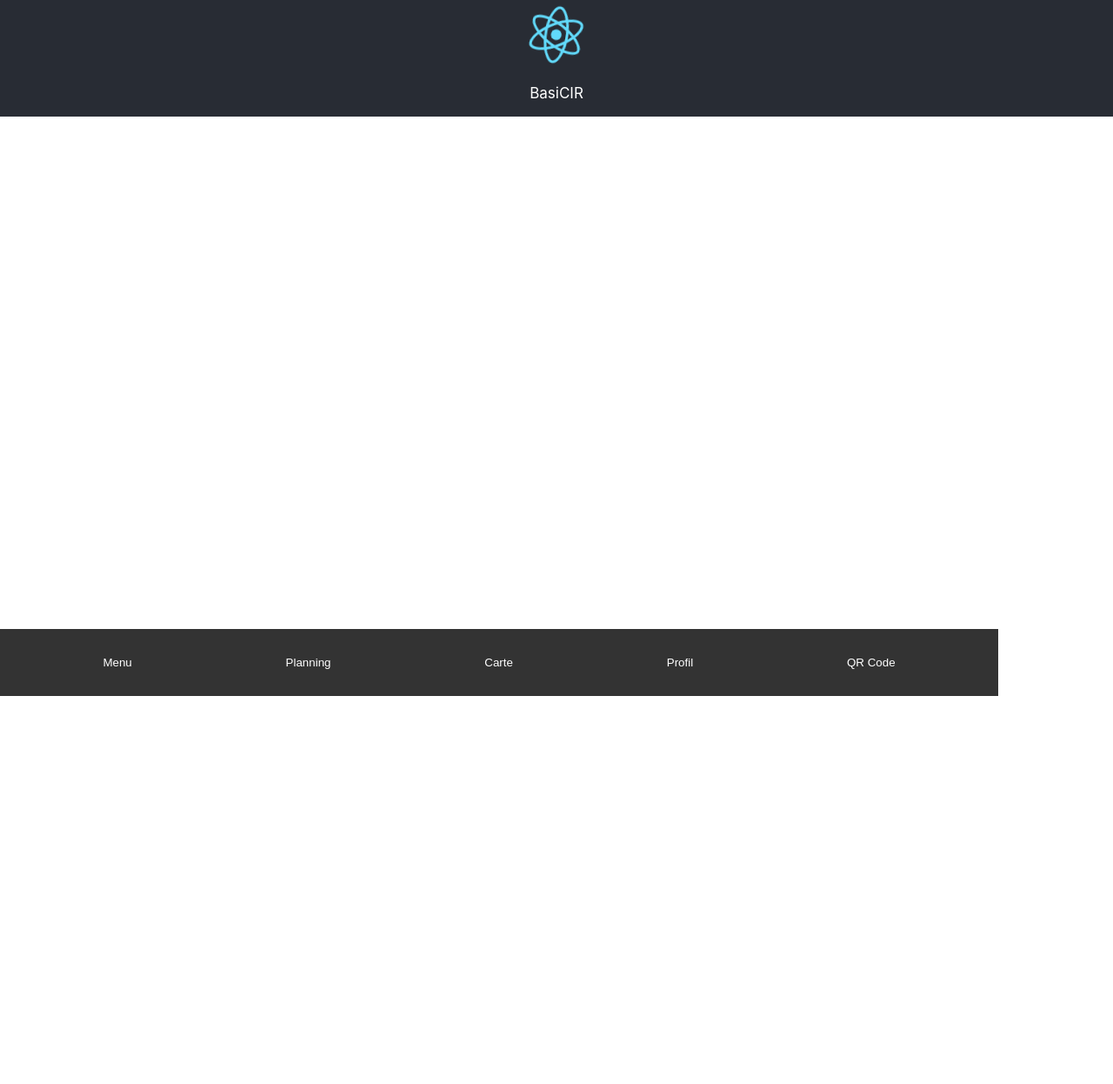
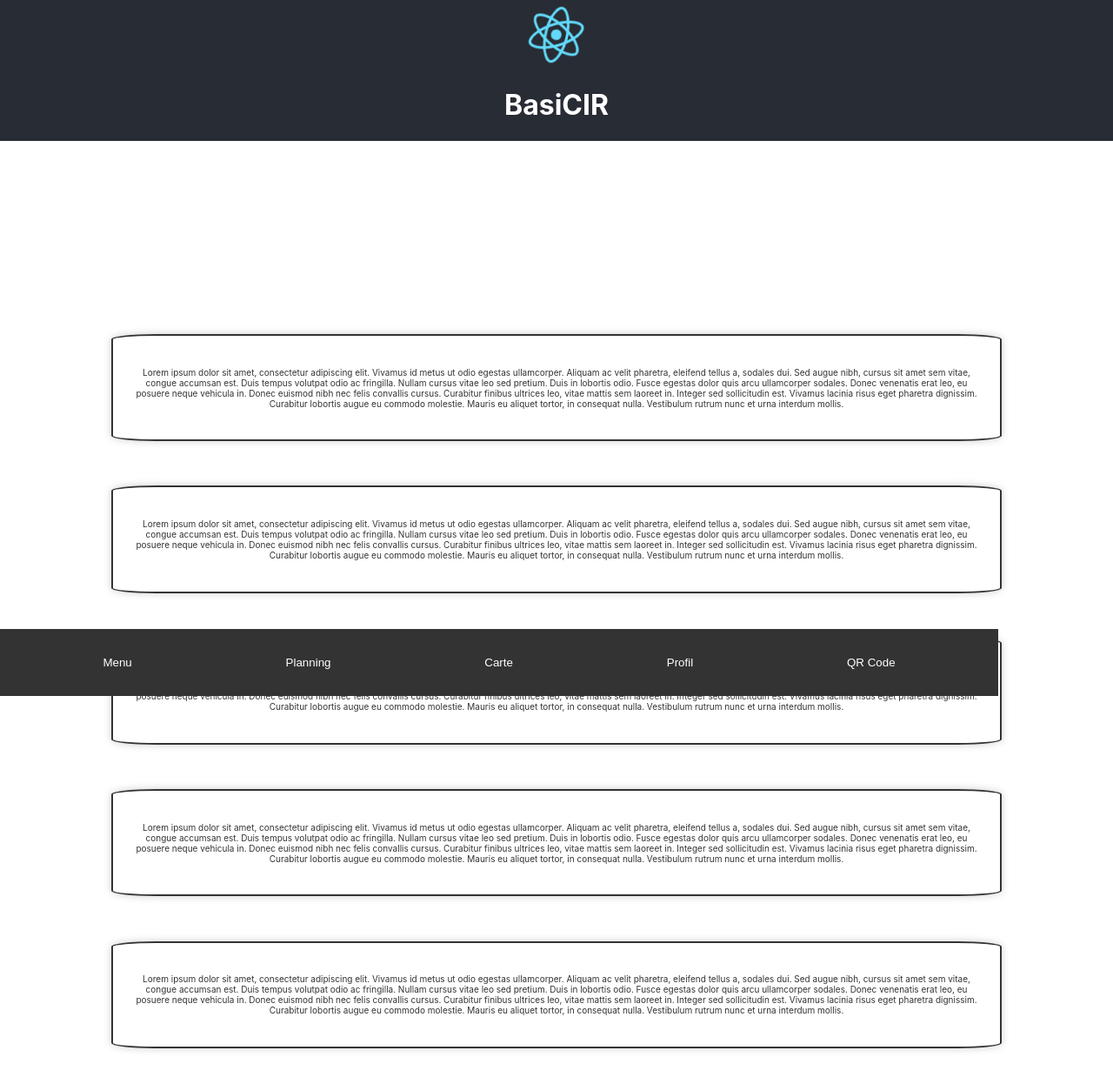
Before and after one commit to BaCIR-fit/BaCIR-Fit, a React (Create React App) app: page / in a window 1280 px wide. Shown: the top 1246 px of the page at 87% size. Before the commit the page ends 800 px from the top, so only its background shows below. Built offline with nearby package versions, Linux system fonts and the light colour scheme.

Commit message:
Squelette visuel

```diff
--- a/src/App.css
+++ b/src/App.css
@@ -1,3 +1,6 @@
 .App {
   text-align: center;
+  display: flex;
+  flex-direction: column;
+  min-height: 100vh; /* 100% de la hauteur de la fenêtre visible */
 }
--- a/src/App.js
+++ b/src/App.js
@@ -1,5 +1,6 @@
 import React from 'react'
 import Header from "./components/Header.jsx"
+import Infos from "./components/Infos.jsx"
 import Footer from "./components/Footer.jsx"
 
 import './App.css';
@@ -8,6 +9,11 @@ function App() {
   return (
     <div className="App">
       <Header />
+      <Infos title="first-info"/>
+      <Infos title="info"/>
+      <Infos title="info"/>
+      <Infos title="info"/>
+      <Infos title="last-info"/>
       <Footer />
     </div>
   );
--- a/src/components/Header.css
+++ b/src/components/Header.css
@@ -9,15 +9,18 @@
     }
 }
 
-.header-header {
+header {
+    position: fixed;
+    width: 100%;
+    color: white;
     background-color: #282c34;
     min-height: 10vh;
     display: flex;
     flex-direction: column;
     align-items: center;
     justify-content: center;
-    font-size: calc(5px + 1.5vmin);
-    color: white;
+    font-size: calc(4px + 1.5vmin);
+    z-index: 100; /* Mise au premier plan */
 }
 
 .header-link {
--- a/src/components/Header.jsx
+++ b/src/components/Header.jsx
@@ -5,11 +5,11 @@ import "./Header.css"
 
 const Header = () => {
     return (
-        <header className="header-header">
+        <header>
             <img src={logo} className="header-logo" alt="logo" />
-            <p>
+            <h1>
                 BasiCIR
-            </p>
+            </h1>
         </header>
     )
 }
--- /dev/null
+++ b/src/components/Infos.css
@@ -0,0 +1,43 @@
+p {
+    font-size: 10px;
+    color: #333; /* Couleur du texte dans le cadre */
+}
+
+.first-info {
+    position: relative;
+    margin-top: 30%;
+    margin-bottom: 2%;
+    margin-left: 10%;
+    margin-right: 10%;
+    padding: 2%;
+    border: 2px solid #333; /* Couleur de la bordure du cadre */
+    border-radius: 5%; /* Bords arrondis */
+    background-color: #fff; /* Couleur de fond du cadre */
+    box-shadow: 0 0 10px rgba(0, 0, 0, 0.2); /* Ombre du cadre */
+}
+
+.info {
+    position: relative;
+    margin-top: 2%;
+    margin-bottom: 2%;
+    margin-left: 10%;
+    margin-right: 10%;
+    padding: 2%;
+    border: 2px solid #333; /* Couleur de la bordure du cadre */
+    border-radius: 5%; /* Bords arrondis */
+    background-color: #fff; /* Couleur de fond du cadre */
+    box-shadow: 0 0 10px rgba(0, 0, 0, 0.2); /* Ombre du cadre */
+}
+
+.last-info {
+    position: relative;
+    margin-top: 2%;
+    margin-bottom: 25%;
+    margin-left: 10%;
+    margin-right: 10%;
+    padding: 2%;
+    border: 2px solid #333; /* Couleur de la bordure du cadre */
+    border-radius: 5%; /* Bords arrondis */
+    background-color: #fff; /* Couleur de fond du cadre */
+    box-shadow: 0 0 10px rgba(21, 20, 20, 0.2); /* Ombre du cadre */
+}
--- /dev/null
+++ b/src/components/Infos.jsx
@@ -0,0 +1,13 @@
+import React from 'react'
+
+import "./Infos.css"
+
+const Infos = (props) => {
+    return (
+        <div className={props.title}>
+            <p>Lorem ipsum dolor sit amet, consectetur adipiscing elit. Vivamus id metus ut odio egestas ullamcorper. Aliquam ac velit pharetra, eleifend tellus a, sodales dui. Sed augue nibh, cursus sit amet sem vitae, congue accumsan est. Duis tempus volutpat odio ac fringilla. Nullam cursus vitae leo sed pretium. Duis in lobortis odio. Fusce egestas dolor quis arcu ullamcorper sodales. Donec venenatis erat leo, eu posuere neque vehicula in. Donec euismod nibh nec felis convallis cursus. Curabitur finibus ultrices leo, vitae mattis sem laoreet in. Integer sed sollicitudin est. Vivamus lacinia risus eget pharetra dignissim. Curabitur lobortis augue eu commodo molestie. Mauris eu aliquet tortor, in consequat nulla. Vestibulum rutrum nunc et urna interdum mollis.</p>
+        </div>
+    )
+}
+
+export default Infos
```
